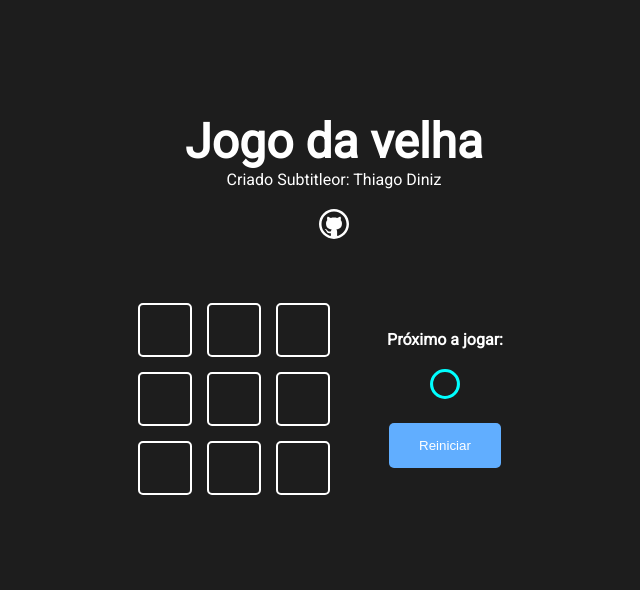
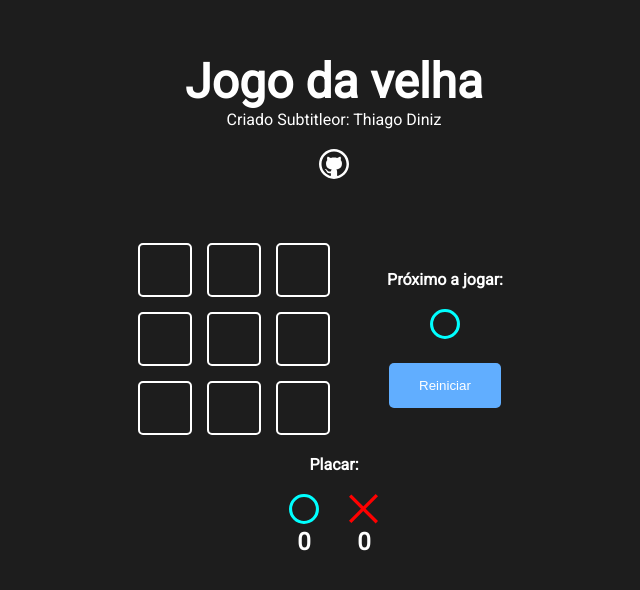
Before and after one commit to ThiagoDinizz/react-jogo-da-velha, a Next.js app: page / in a window 1280 px wide. Shown: the part 116-706 px from the top of the page, without its empty margins (306-946 px from the left). Built offline with nearby package versions, Linux system fonts and the light colour scheme.

Commit message:
Criado placar

```diff
--- a/src/components/game/Game.jsx
+++ b/src/components/game/Game.jsx
@@ -3,6 +3,7 @@ import styles from "./Game.module.css"
 
 import GameOption from "../gameOption/GameOpition"
 import GameInfo from "../gameInfo/GameInfo"
+import Score from "../score/Score"
 
 const winnerTable = [
   [0, 1, 2],
@@ -87,6 +88,7 @@ function Game () {
         </div>
         <GameInfo currentPlayer={currentPlayer} winner={winner} onReset={handleReset} isDraw={draw} />
       </div>
+      <Score/>
     </>
   )
 }
--- a/src/components/game/Game.module.css
+++ b/src/components/game/Game.module.css
@@ -7,6 +7,7 @@
   display:flex;
   gap: 30px;
   align-items: center;
+  margin-bottom: 20px;
 }
 
 @media screen and (max-width: 425px){
--- /dev/null
+++ b/src/components/score/Score.jsx
@@ -0,0 +1,22 @@
+import styles from './Score.module.css'
+import Icon from '../icon/Icon'
+
+function Score(){
+  return(
+    <>
+      <h4>Placar:</h4>
+      <div className={styles.score}>
+        <div className={styles.scoreContent}>
+          <Icon iconName= "circle"/>
+          <h2>0</h2>
+        </div>
+        <div className={styles.scoreContent}>
+          <Icon iconName= "x"/>
+          <h2>0</h2>
+        </div>
+      </div>
+    </>
+  )
+}
+
+export default Score
--- /dev/null
+++ b/src/components/score/Score.module.css
@@ -0,0 +1,11 @@
+.score{
+  display:flex;
+  gap: 30px;
+  margin-top: 20px;
+}
+
+.scoreContent{
+  display: flex;
+  flex-direction: column;
+  align-items: center;
+}
```
